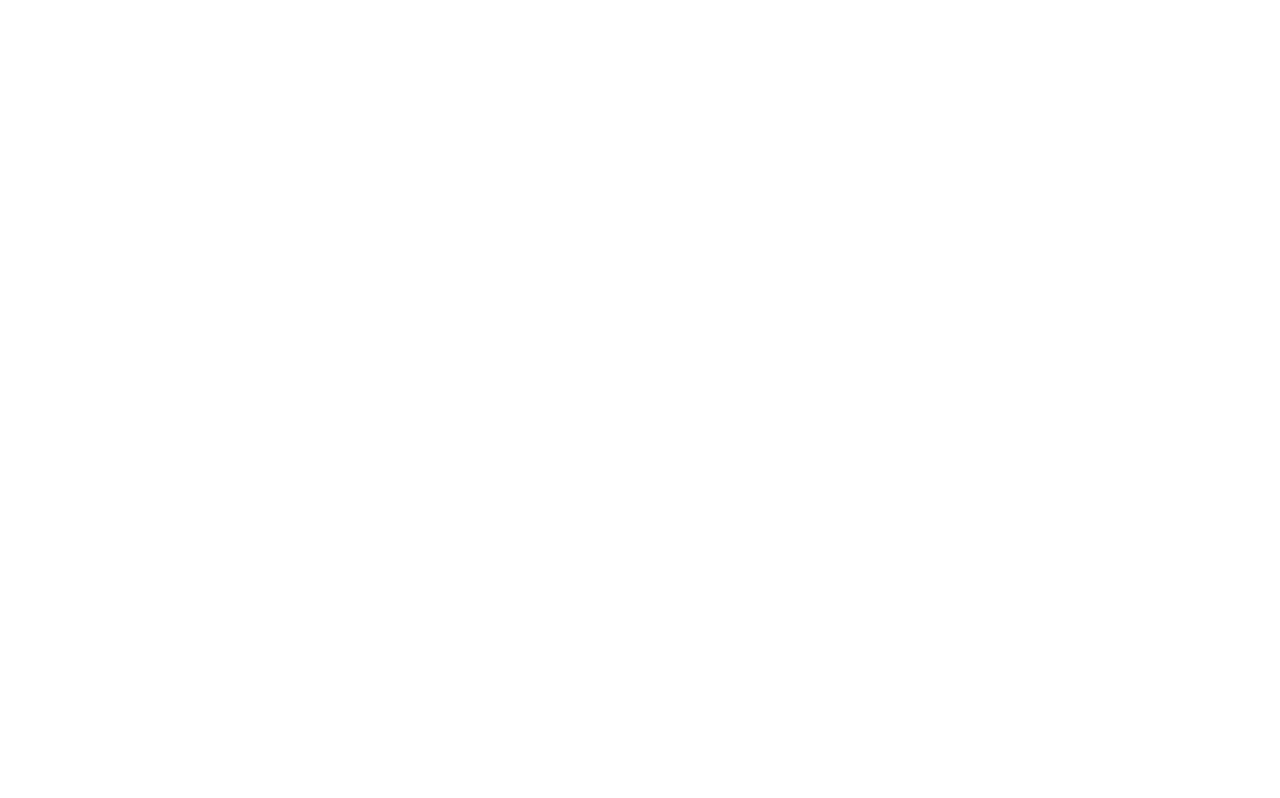
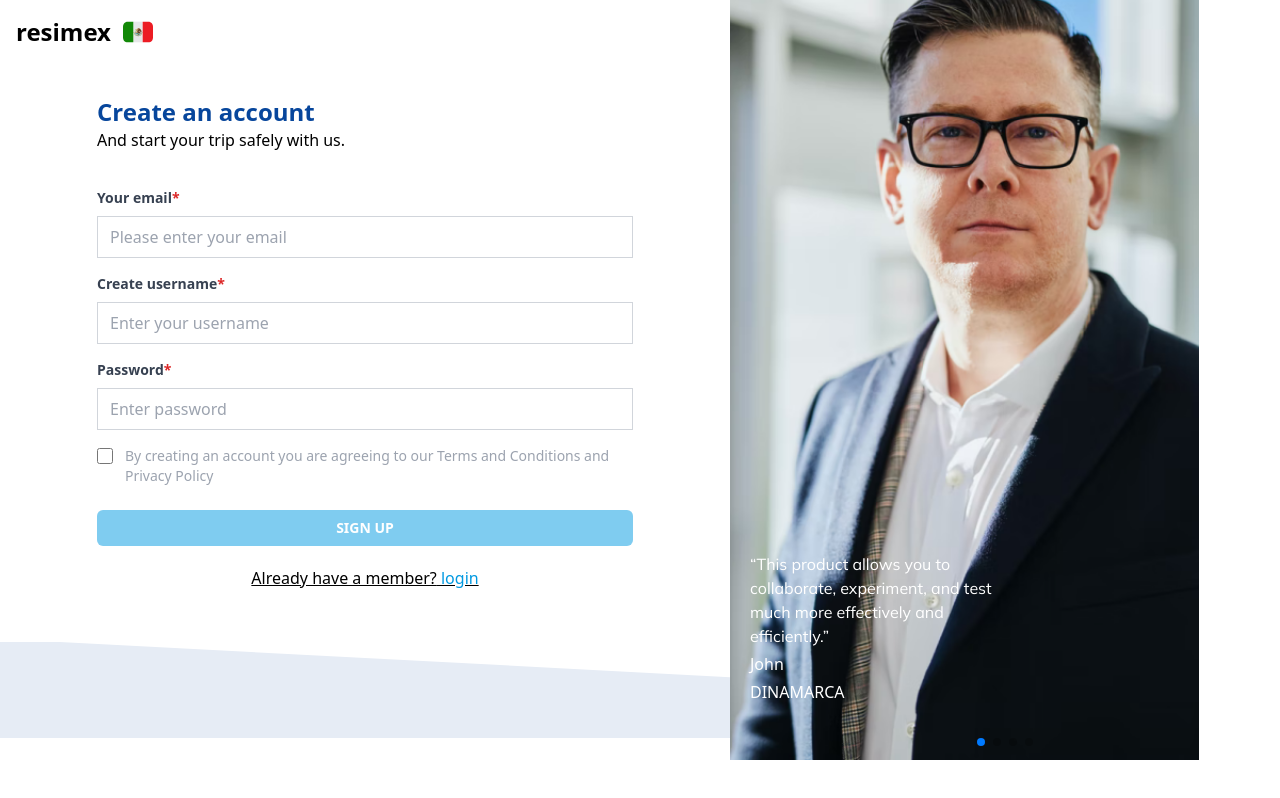
Before and after one commit to stain-franco/next-project, a Next.js app: page /auth/sign-up in a window 1280 px wide. Built offline with nearby package versions, Linux system fonts and the light colour scheme.

Commit message:
refactor: se descomento la pagina de sign up

```diff
--- a/pages/auth/sign-up.tsx
+++ b/pages/auth/sign-up.tsx
@@ -1,14 +1,14 @@
-// import Image from 'next/image';
-// import Link from 'next/link';
-// import { Autoplay, EffectFade, Navigation, Pagination } from 'swiper';
-// import 'swiper/css/bundle';
-// import { Swiper, SwiperSlide } from 'swiper/react';
-// import carouselInfo from '../../carouselInfo.json';
-// import flagMexico from '../../public/images/emojione-v1_flag-for-mexico.svg';
+import Image from 'next/image';
+import Link from 'next/link';
+import { Autoplay, EffectFade, Navigation, Pagination } from 'swiper';
+import 'swiper/css/bundle';
+import { Swiper, SwiperSlide } from 'swiper/react';
+import carouselInfo from '../../carouselInfo.json';
+import flagMexico from '../../public/images/emojione-v1_flag-for-mexico.svg';
 const signUp = () => {
   return (
     <>
-      {/* <div className="lg:flex">
+      <div className="lg:flex">
         <div className=" lg:w-full">
           <header className=" min-w-full mx-auto xs:h-24 xs:flex xs:justify-start xs:items-center xs:p-8 xs:gap-3 lg:p-4 lg:h-min">
             <h1 className="font-bold text-2xl">resimex</h1>
@@ -142,7 +142,7 @@
             ))}
           </Swiper>
         </aside>
-      </div> */}
+      </div>
     </>
   );
 };
```
